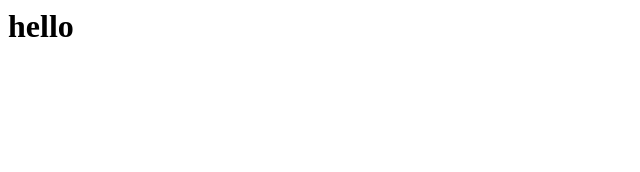
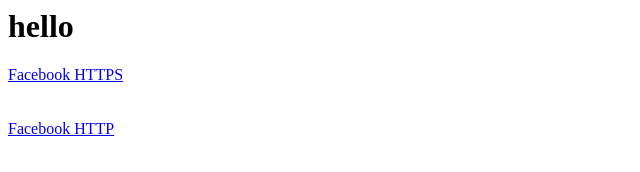
Before and after one commit to monsharen/test, a plain HTML site: page index.html in a window 1280 px wide. Shown: the whole page, without its empty margins (0-640 px from the left). Drawn offline with Linux system fonts and the light colour scheme.

Commit message:
Update index.html

```diff
--- a/index.html
+++ b/index.html
@@ -4,5 +4,11 @@
 </head>
 <body>
 <h1>hello</h1>
+  <a href="https://www.facebook.com">Facebook HTTPS</a><br />
+  <br />
+  <br />
+  <a href="http://www.facebook.com">Facebook HTTP</a><br/>
+  <br />
+  <br />
 </body>
 </html>
```
